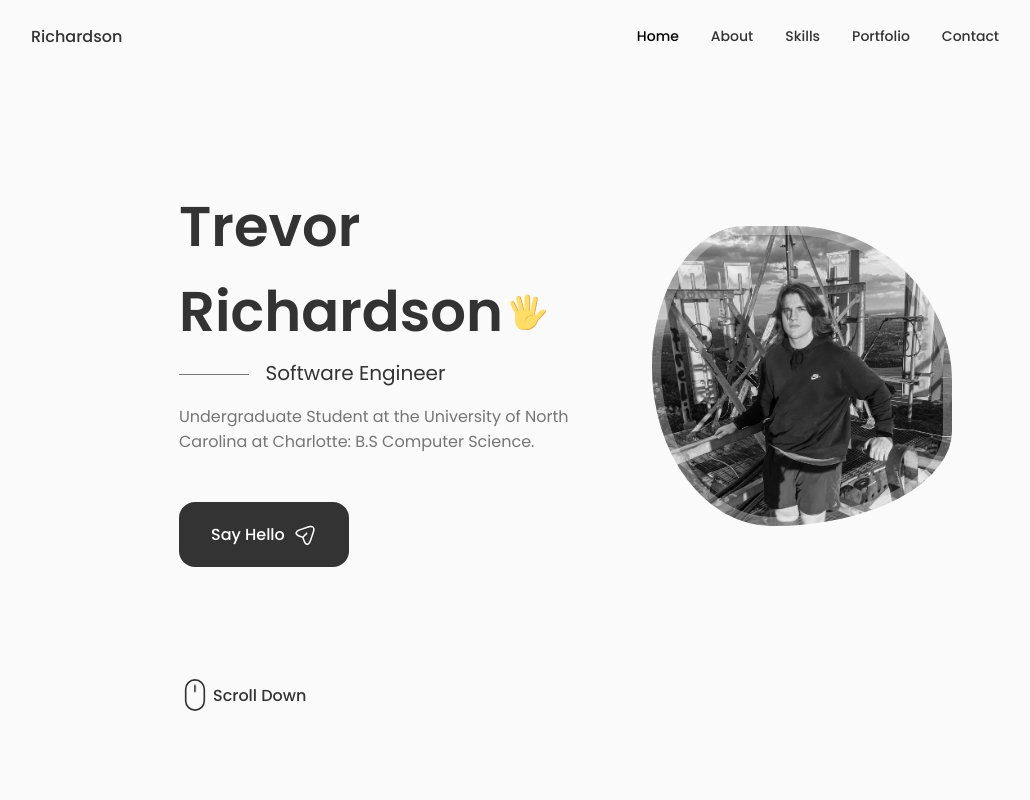
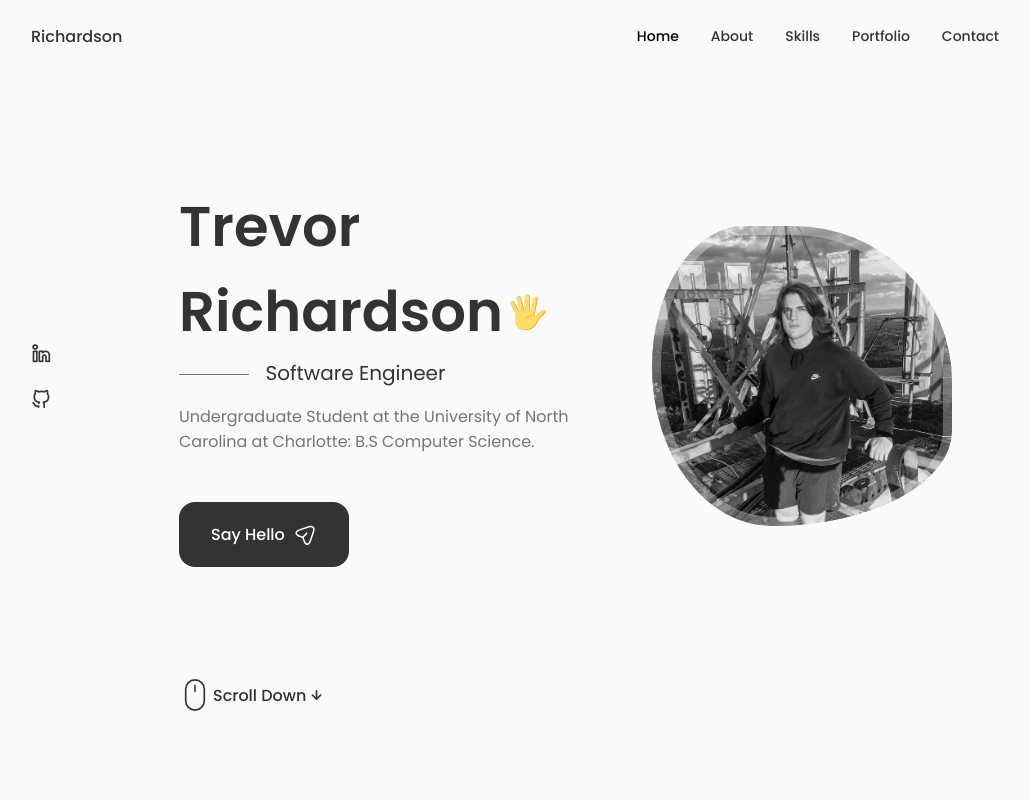
Before and after one commit to Tjrich336/PersonalPortfolio, a React (Create React App) app: page / in a window 1280 px wide. Shown: the top 800 px of the page, without its empty margins (125-1155 px from the left). Built offline with nearby package versions, Linux system fonts and the light colour scheme.

Commit message:
Updated social.jsx configuration settings.

```diff
--- a/src/App.js
+++ b/src/App.js
@@ -23,4 +23,4 @@
   );
 };
 
-export default App
+export default App;
--- a/src/components/home/Social.jsx
+++ b/src/components/home/Social.jsx
@@ -3,17 +3,25 @@
 const Social = () => {
   return (
     <div className="home__social">
-            <a href="https://www.linkedin.com/in/trevv/"
-            className="home__social-icon" target="_blank">
-                <i class="uil uil-linkedin-alt"></i>
+      <a
+        href="https://www.linkedin.com/in/trevv/"
+        className="home__social-icon"
+        target="_blank"
+        rel="noopener"
+      >
+        <i className="uil uil-linkedin-alt"></i>
       </a>
 
-            <a href="https://github.com/Tjrich336"
-            className="home__social-icon" target="_blank">
-                <i class="uil uil-github-alt"></i>
+      <a
+        href="https://github.com/Tjrich336"
+        className="home__social-icon"
+        target="_blank"
+        rel="noopener"
+      >
+        <i className="uil uil-github-alt"></i>
       </a>
     </div>
   );
 };
 
-export default Social
+export default Social;
```
Lines whose indentation alone changed are shown as unchanged.
